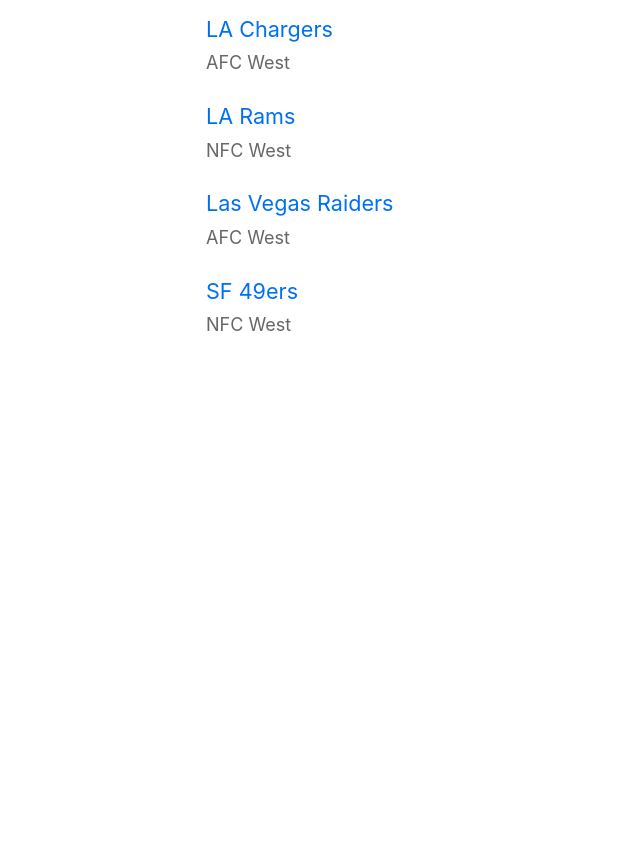
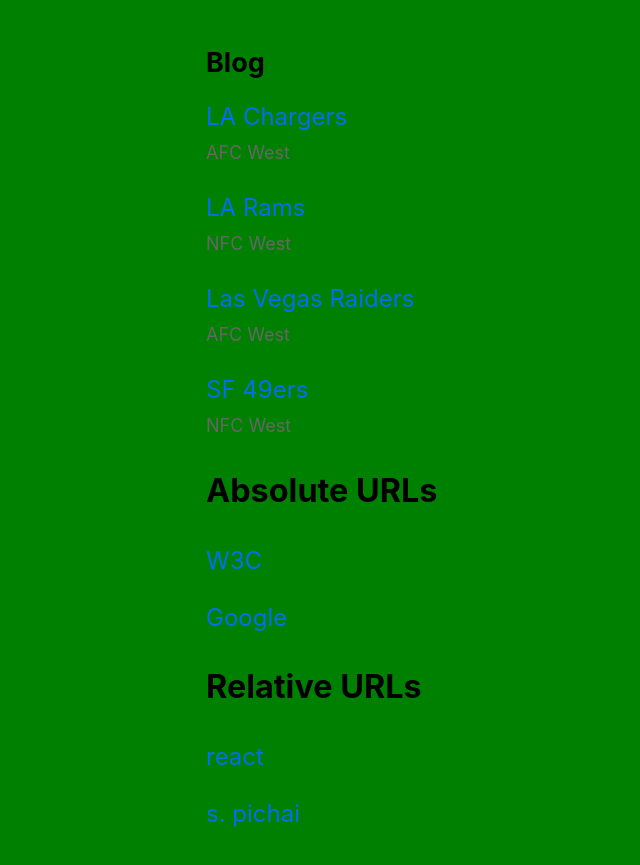
Before and after one commit to sdehane55/nextjs-blog, a Next.js app in the folder nextjs-blog/: page / in a window 1280 px wide. Shown: the part 609-1474 px from the top of the page, without its empty margins (128-768 px from the left). Before the commit the page ends 1057 px from the top, so only its background shows below. Built offline with nearby package versions, Linux system fonts and the light colour scheme.

Commit message:
Update index.js
ok

```diff
--- a/nextjs-blog/pages/index.js
+++ b/nextjs-blog/pages/index.js
@@ -1,3 +1,4 @@
+// pages/index.js
 import Head from 'next/head';
 import Layout, { siteTitle } from '../components/layout';
 import utilStyles from '../styles/utils.module.css';
@@ -6,25 +7,34 @@
 
 export default function Home({ allPostsData }) {
   return (
+    <div style={{ backgroundColor: 'green', minHeight: '100vh', padding: '1rem' }}>
       <Layout home>
         <Head>
           <title>{siteTitle}</title>
         </Head>
+
+        {/* Intro Section */}
         <section className={utilStyles.headingMd}>
-         <p>Hello. My name is Steve A. I am a web developer from Santa Rosa, CA.</p>
-
+          <p>Здравствуйте. Меня зовут Сундар Пичаи. Я веб-разработчик из Санта-Розы, Калифорния.</p>
           <p>
-          (Говоря о духовном наследии святого Николая Японского, гость упомянул о дневнике святителя,{' '}
-          <a href="https://nextjs.org/learn">our Next.js tutorial</a><br/>
-          <a href="https://patriarchia.ru/article/117400?base=news">RECEIVE PARAMETER VALUE</a>.)
+            (Пичаи перешёл в Google в 2004 году, где он возглавлял направления менеджмента и
+            инновационной деятельности линеек клиент-ориентированных продуктов Google, в том числе Google Chrome
+            и Chrome OS, а также в значительной степени отвечал за Google Drive.{' '}
+            <a href="https://nextjs.org/learn" style={{ fontSize: 'x-large' }}>
+              our Next.js tutorial
+            </a>.)
           </p>
         </section>
+
+        {/* Blog Section */}
         <section className={`${utilStyles.headingMd} ${utilStyles.padding1px}`}>
           <h2 className={utilStyles.headingLg}>Blog</h2>
           <ul className={utilStyles.list}>
             {allPostsData.map(({ id, title, date }) => (
               <li className={utilStyles.listItem} key={id}>
-              <Link href={`/posts/${id}`}>{title}</Link>
+                <Link href={`/posts/${id}`} style={{ fontSize: 'x-large' }}>
+                  {title}
+                </Link>
                 <br />
                 <small className={utilStyles.lightText}>
                   {date} {/* display division directly instead of Date component */}
@@ -33,7 +43,48 @@
             ))}
           </ul>
         </section>
+
+        {/* Extra Links Section */}
+        <section className={utilStyles.headingMd}>
+          <h2>Absolute URLs</h2>
+          <p>
+            <a
+              href="https://www.w3.org/"
+              target="_blank"
+              rel="noopener noreferrer"
+              style={{ fontSize: 'x-large' }}
+            >
+              W3C
+            </a>
+          </p>
+          <p>
+            <a
+              href="https://www.google.com/"
+              target="_blank"
+              rel="noopener noreferrer"
+              style={{ fontSize: 'x-large' }}
+            >
+              Google
+            </a>
+          </p>
+
+          <h2>Relative URLs</h2>
+          <p>
+            <a href="https://react.dev/learn" style={{ fontSize: 'x-large' }}>
+              react
+            </a>
+          </p>
+          <p>
+            <a
+              href="https://ru.wikipedia.org/wiki/%D0%9F%D0%B8%D1%87%D0%B0%D0%B8,_%D0%A1%D1%83%D0%BD%D0%B4%D0%B0%D1%80"
+              style={{ fontSize: 'x-large' }}
+            >
+              s. pichai
+            </a>
+          </p>
+        </section>
       </Layout>
+    </div>
   );
 }
 
```
Lines whose indentation alone changed are shown as unchanged.
